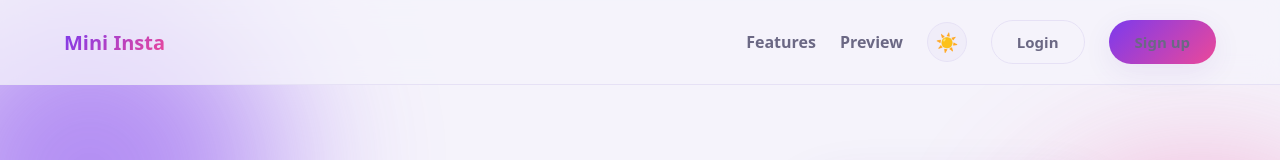
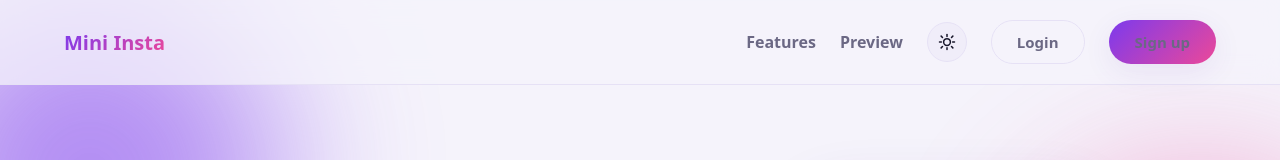
Before and after one commit to Pratyush2840/digital_album, a React (Vite) app in the folder frontend/mini_insta/: page / in a window 1280 px wide. Shown: the top 160 px of the page. Built offline with nearby package versions, Linux system fonts and the light colour scheme.

Commit message:
Replace emoji theme toggle with animated SVG sun/moon icons

```diff
--- a/frontend/mini_insta/src/components/ThemeToggle.jsx
+++ b/frontend/mini_insta/src/components/ThemeToggle.jsx
@@ -1,6 +1,26 @@
 import React from 'react'
-import { motion } from 'framer-motion'
+import { motion, AnimatePresence } from 'framer-motion'
 import { useTheme } from '../context/ThemeContext.jsx'
+
+const SunIcon = () => (
+  <svg width='18' height='18' viewBox='0 0 24 24' fill='none' stroke='currentColor' strokeWidth='2' strokeLinecap='round' strokeLinejoin='round'>
+    <circle cx='12' cy='12' r='4.5' />
+    <line x1='12' y1='2' x2='12' y2='4.5' />
+    <line x1='12' y1='19.5' x2='12' y2='22' />
+    <line x1='4.2' y1='4.2' x2='6' y2='6' />
+    <line x1='18' y1='18' x2='19.8' y2='19.8' />
+    <line x1='2' y1='12' x2='4.5' y2='12' />
+    <line x1='19.5' y1='12' x2='22' y2='12' />
+    <line x1='4.2' y1='19.8' x2='6' y2='18' />
+    <line x1='18' y1='6' x2='19.8' y2='4.2' />
+  </svg>
+)
+
+const MoonIcon = () => (
+  <svg width='18' height='18' viewBox='0 0 24 24' fill='currentColor'>
+    <path d='M20.5 14.5A9 9 0 1 1 9.5 3.5a7 7 0 0 0 11 11z' />
+  </svg>
+)
 
 const ThemeToggle = () => {
   const { theme, toggleTheme } = useTheme()
@@ -8,15 +28,18 @@ const ThemeToggle = () => {
 
   return (
     <button className='theme-toggle' onClick={toggleTheme} aria-label='Toggle theme'>
-      <motion.span
-        className='theme-toggle-icon'
-        key={theme}
-        initial={{ rotate: -90, opacity: 0 }}
-        animate={{ rotate: 0, opacity: 1 }}
-        transition={{ duration: 0.3 }}
-      >
-        {isDark ? '🌙' : '☀️'}
-      </motion.span>
+      <AnimatePresence mode='wait' initial={false}>
+        <motion.span
+          className='theme-toggle-icon'
+          key={theme}
+          initial={{ rotate: -90, opacity: 0, scale: 0.6 }}
+          animate={{ rotate: 0, opacity: 1, scale: 1 }}
+          exit={{ rotate: 90, opacity: 0, scale: 0.6 }}
+          transition={{ duration: 0.25 }}
+        >
+          {isDark ? <MoonIcon /> : <SunIcon />}
+        </motion.span>
+      </AnimatePresence>
     </button>
   )
 }
--- a/frontend/mini_insta/src/index.css
+++ b/frontend/mini_insta/src/index.css
@@ -127,7 +127,10 @@ button{
 }
 
 .theme-toggle-icon{
-  display: inline-block;
+  display: flex;
+  align-items: center;
+  justify-content: center;
+  color: var(--text);
 }
 
 /* ---------- authenticated nav bar ---------- */
```
